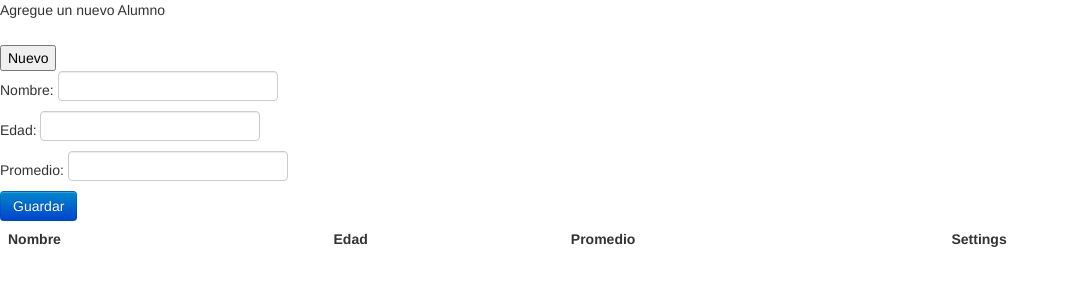
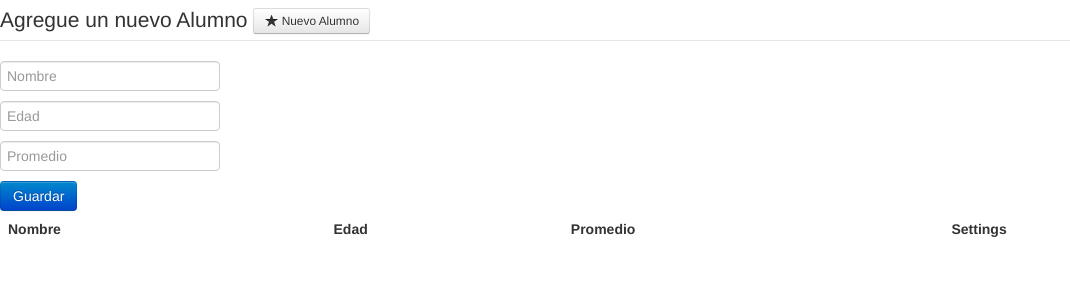
Before and after one commit to omarhernandez/CRUD-node-js-mongoDB, a plain HTML site: page publico/index.html in a window 1280 px wide. Shown: the whole page, without its empty margins (0-1070 px from the left). Drawn offline with Linux system fonts and the light colour scheme; no server answers.

Commit message:
added bootstrap

```diff
--- a/app.js
+++ b/app.js
@@ -6,6 +6,9 @@ var servidor = new express();
 var PORT  = 8080;
 
 var BSON = mongodb.BSONPure;
+
+
+//configuracion
 
 servidor.use(express.static(__dirname+"/publico"));
 
--- a/publico/index.html
+++ b/publico/index.html
@@ -10,24 +10,31 @@
 	<body>
 
 
+			 <legend>  Agregue un nuevo Alumno
+
+
+<a class="btn btn-small"  id="btnNuevo " href="#Nuevo"><i class="icon-star"></i> Nuevo Alumno</a>
+
+
+			 </legend>
+
 
 
 
 
 		<div id="divFormulario">
-			<label for=""> Agregue un nuevo Alumno</label>
 
+
+
+
+
+
+			<input type="text" id="txtNombre" placeholder ="Nombre" />
 			<br />
-			<input type="button" id="btnNuevo" value="Nuevo"/>
+
+			<input type="text" id="txtEdad" placeholder="Edad"/>
 			<br />
-			Nombre:
-			<input type="text" id="txtNombre"/>
-			<br />
-			Edad:
-			<input type="text" id="txtEdad"/>
-			<br />
-			Promedio:
-			<input type="text" id="txtPromedio"/>
+			<input type="text" id="txtPromedio" placeholder="Promedio"/>
 			<br />
 			<input type="button" id="btnGuardar" class="btn btn-primary" value="Guardar"/>
 		</div>
--- a/publico/js/index.js
+++ b/publico/js/index.js
@@ -44,7 +44,8 @@ $(document).ready(function(){
 actualizarDivListaAlumnos = function(){
 	$.get("/alumnos",{},function(respuesta){
 
-		var contenido_div= '' || {} ;
+		$("#divListaAlumnos").html("");
+		var contenido_div= ''  ;
 
 		for(var i = 0; i< respuesta.length;i++){
 
@@ -55,9 +56,14 @@ actualizarDivListaAlumnos = function(){
 				contenido_div +=' <td>'+respuesta[i].promedio+'</td>'
 				contenido_div += ' <td> <input type="button" value="Editar" class="btnEditar btn btn-info"/> '
 				contenido_div += ' <input type="button" value="Eliminar" class="btnEliminar btn"/> </tr>'
+
+				$("#divListaAlumnos").append(  $(contenido_div).hide().delay(i*400).fadeIn() );
+
+				contenido_div = '';
+
 		}
 
-		$("#divListaAlumnos").html(contenido_div);
+
 
 		$(".btnEliminar").click(function(){
 			var btnPresionado = $(this);
```
